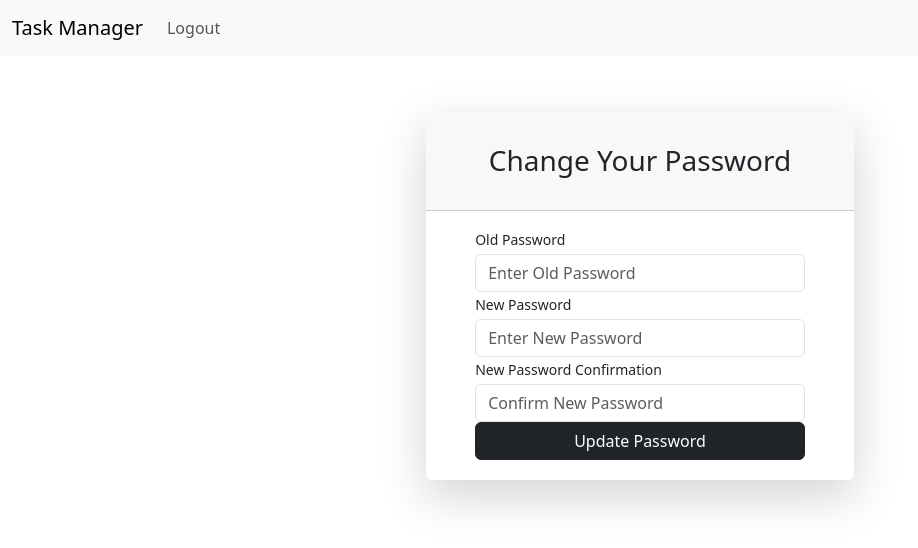
After one commit to kotolada/task_manager, a Django app: page /change_password/ in a window 1280 px wide. The commit adds this page. Shown: the top 548 px of the page, without its empty margins (0-918 px from the left). Run offline with Django 5.2, Linux system fonts and the light colour scheme; the visitor is signed in with stand-in values (Sample User, id 1).

Commit message:
Added user profile update view, change password view and priority sorting functionality

```diff
--- a/task_man/settings.py
+++ b/task_man/settings.py
@@ -26,6 +26,7 @@ INSTALLED_APPS = [
     'django.contrib.messages',
     'django.contrib.staticfiles',
     'task_manager',
+    # 'django_apscheduler',
 ]
 
 MIDDLEWARE = [
--- a/task_manager/apps.py
+++ b/task_manager/apps.py
@@ -4,3 +4,7 @@ from django.apps import AppConfig
 class TaskManagerConfig(AppConfig):
     default_auto_field = 'django.db.models.BigAutoField'
     name = 'task_manager'
+
+    # def ready(self):
+    #     from .runapscheduler import start_scheduler
+    #     start_scheduler()
--- /dev/null
+++ b/task_manager/templates/change_password.html
@@ -0,0 +1,77 @@
+{% extends "base.html" %}
+{% block content %}
+<div class="form-content my-3 p-3">
+    <div class="container">
+        <div class="row justify-content-center">
+            <div class="col-lg-5">
+                <div class="card shadow-lg border-0 rounded-lg mt-0 mb-3">
+                    <div class="card-header justify-content-center">
+                        <h3 class="font-weight-light my-4 text-center">Change Your Password</h3>
+                    </div>
+                    {% if form.errors %}
+                    <div class="alert alert-danger alert-dismissible" role="alert">
+                        <div id="form_errors">
+                            {% for key, value in form.errors.items %}
+                            <strong>{{ value }}</strong>
+                            {% endfor %}
+                        </div>
+                        <button type="button" class="close" data-dismiss="alert" aria-label="Close">
+                            <span aria-hidden="true">&times;</span>
+                        </button>
+                    </div>
+                    {% endif %}
+
+                    <div class="card-body">
+                        <form method="POST">
+                            {% csrf_token %}
+                            <div class="form-row">
+                                <div class="col-md-10 offset-md-1">
+                                    <div class="form-group">
+                                        <label class="small mb-1" for="id_old_password">Old Password</label>
+                                        <input type="password" name="old_password" autocomplete="new-password"
+                                            class="form-control" required id="id_old_password"
+                                            placeholder="Enter Old Password" />
+                                        <span>
+                                        </span>
+                                    </div>
+                                </div>
+                            </div>
+                            <div class="form-row">
+                                <div class="col-md-10 offset-md-1">
+                                    <div class="form-group">
+                                        <label class="small mb-1" for="id_new_password1">New Password</label>
+                                        <input type="password" name="new_password1" autocomplete="new-password"
+                                            class="form-control" required id="id_new_password1"
+                                            placeholder="Enter New Password" />
+                                        <span>
+                                        </span>
+                                    </div>
+                                </div>
+                            </div>
+                            <div class="form-row">
+                                <div class="col-md-10 offset-md-1">
+                                    <div class="form-group">
+                                        <label class="small mb-1" for="id_new_password2">New Password
+                                            Confirmation</label>
+                                        <input type="password" name="new_password2" autocomplete="new-password" required
+                                            id="id_new_password2" class="form-control"
+                                            placeholder="Confirm New Password" />
+                                    </div>
+                                </div>
+                            </div>
+                            <div class="form-row">
+                                <div class="col-md-10 offset-md-1">
+                                    <div class="form-group mt-0 mb-1">
+                                        <button type="submit" class="col-md-12 btn btn-dark" id="reset">Update
+                                            Password</button>
+                                    </div>
+                                </div>
+                            </div>
+                        </form>
+                    </div>
+                </div>
+            </div>
+        </div>
+    </div>
+</div>
+{% endblock %}
--- a/task_manager/templates/login.html
+++ b/task_manager/templates/login.html
@@ -3,13 +3,13 @@
 {% block content %}
 
 <div class="col-md-6 offset-md-3">
-    {% if messages %}
+    <!-- {% if messages %}
         <div class="alert alert-info" role="alert">
             {% for message in messages %}
                 <p>{{ message }}</p>
             {% endfor %}
         </div>
-    {% endif %}
+    {% endif %} -->
     <br/>
     <h1>Login</h1>
     <br/>
--- a/task_manager/urls.py
+++ b/task_manager/urls.py
@@ -1,5 +1,6 @@
 from django.urls import path
 from . import views
+from .views import ChangePasswordView
 
 urlpatterns = [
     path('', views.home, name='home'),
@@ -11,5 +12,6 @@ urlpatterns = [
     path('edit_task/<int:pk>', views.edit_task, name='edit_task'),
     path('delete_task/<int:pk>', views.delete_task, name='delete_task'),
     path('completed_tasks/', views.completed_tasks, name='completed_tasks'),
-
+    path('update_user/', views.update_user, name='update_user'),
+    path('change_password/', ChangePasswordView.as_view(), name='change_password'),
 ]
--- a/task_manager/views.py
+++ b/task_manager/views.py
@@ -1,35 +1,45 @@
 from django.shortcuts import render, redirect
 from django.contrib.auth import login, authenticate, logout
 from django.contrib import messages
-from .forms import RegisterUserForm, AddTaskForm
+from .forms import RegisterUserForm, UpdateUserForm, AddTaskForm
 from .models import Task
 from django.contrib.auth.decorators import login_required
 from django.utils import timezone
 from django.contrib.postgres.search import SearchVector
+from django.db.models import Case, When, Value, IntegerField
+from django.urls import reverse_lazy
+from django.contrib.auth.views import PasswordChangeView
+from django.contrib.messages.views import SuccessMessageMixin
 
 
 
 def home(request):
-    total_active = Task.objects.filter(user=request.user, task_status=Task.Status.IN_PROGRESS).count()
-    total_completed = Task.objects.filter(user=request.user, task_status=Task.Status.DONE).count()
+    if request.user.is_authenticated is False:
+        return render(request, 'home.html', {})
+
+    total_active = Task.objects.filter(
+        user=request.user, task_status=Task.Status.IN_PROGRESS).count()
+    total_completed = Task.objects.filter(
+        user=request.user, task_status=Task.Status.DONE).count()
+
     return render(request, 'home.html', {'total_active': total_active, 'total_completed': total_completed})
 
 
+def login_user(request):
+    if request.method != 'POST':
+        return render(request, 'login.html')
 
-def login_user(request):
-    if request.method == "POST":
-        username = request.POST['username']
-        password = request.POST['password']
-        # Authenticate
-        user = authenticate(request, username=username, password=password)
-        if user is not None:
-            login(request, user)
-            messages.success(request, "You have been logged in!")
-            return redirect('home')
-        else:
-            messages.error(request, "Invalid username or password. Please try again.")
-            return render(request, 'login.html', {})
-    return render(request, 'login.html')
+    username = request.POST['username']
+    password = request.POST['password']
+    user = authenticate(request, username=username, password=password)
+
+    if user is None:
+        messages.error(request, "Invalid username or password. Please try again.")
+        return render(request, 'login.html', {})
+
+    login(request, user)
+    messages.success(request, "You have been logged in!")
+    return redirect('home')
 
 
 def logout_user(request):
@@ -37,34 +47,62 @@ def logout_user(request):
     messages.success(request, 'You have logged out.')
     return redirect('home')
 
+
 def register_user(request):
+    if request.method != 'POST':
+        return render(request, 'register.html', {'form': RegisterUserForm()})
+
+    form = RegisterUserForm(request.POST)
+
+    if form.is_valid() is False:
+        return render(request, 'register.html', {'form': form})
+
+    form.save()
+    messages.success(request, 'You have successfully registered!')
+
+    return redirect('home')
+
+
+@login_required
+def update_user(request):
     if request.method == "POST":
-        form = RegisterUserForm(request.POST)
-        if form.is_valid():
-            form.save()
-            messages.success(request, 'You have successfully registered!')
-            return redirect('home')
-    # If the user haven't submitted (POSTed) data yet,
-    # show them the registration form
-    else:
-        form = RegisterUserForm()
-    # If the form is not valid, re-render the form along with
-    # user input and error messages.
-    return render(request, 'register.html', {'form':form})
+        form = UpdateUserForm(request.POST, instance=request.user)
+
+        if form.is_valid() is False:
+            return render(request, 'update_user.html', {'form': form})
+
+        form.save()
+        messages.success(request, 'Your profile has been updated!')
+        return redirect('update_user')
+
+
+    form = UpdateUserForm(instance=request.user)
+
+    return render(request, 'update_user.html', {'form': form})
+
+class ChangePasswordView(SuccessMessageMixin, PasswordChangeView):
+    template_name = 'change_password.html'
+    success_message = "Password changed successfully."
+    success_url = reverse_lazy('home')
 
 @login_required
 def add_task(request):
-    if request.method == "POST":
-        form = AddTaskForm(request.POST)
-        if form.is_valid():
-            task = form.save(commit=False)
-            task.user = request.user
-            task.save()
-            messages.success(request, "Task added successfully!")
-            return redirect('task_list')
-    else:
-        form = AddTaskForm()
-    return render(request, 'add_task.html', {'form':form})
+    if request.method != 'POST':
+        return render(request, 'add_task.html', {'form': AddTaskForm()})
+
+    form = AddTaskForm(request.POST)
+
+    if form.is_valid() == False:
+        return render(request, 'add_task.html', {'form': form})
+
+    task = form.save(commit=False)
+    task.user = request.user
+    task.save()
+
+    messages.success(request, "Task added successfully!")
+
+    return redirect('task_list')
+
 
 def edit_task(request, pk):
     if request.user.is_authenticated:
@@ -81,6 +119,7 @@ def edit_task(request, pk):
         messages.error('You must be logged in to do that.')
         return redirect('login')
 
+
 def delete_task(request, pk):
     if request.user.is_authenticated:
         delete_it = Task.objects.get(id=pk)
@@ -91,55 +130,79 @@ def delete_task(request, pk):
         messages.error('You must be logged in to do that.')
         return redirect('login')
 
+
 @login_required
 def task_list(request):
-    query = request.GET.get('q', '')
-    tasks = Task.objects.filter(user=request.user, task_status=Task.Status.IN_PROGRESS)
+    tasks = Task.objects.filter(
+        user=request.user, task_status=Task.Status.IN_PROGRESS).order_by('due_date')
 
     # Adding search functionality
+    query = request.GET.get('q', '')
     if query:
         tasks = Task.objects.annotate(
-            search=SearchVector('task_name', 'task_description') # Search in both name and desc
+            # Search in both name and desc
+            search=SearchVector('task_name', 'task_description')
         ).filter(search=query, user=request.user, task_status=Task.Status.IN_PROGRESS)
+
+    # Adding sorting functionality
+    priority_order = Case(
+        When(task_priority='LOW', then=Value(1)),
+        When(task_priority='MEDIUM', then=Value(2)),
+        When(task_priority='HIGH', then=Value(3)),
+        output_field=IntegerField(),
+    )
+    tasks = tasks.annotate(priority_order=priority_order)
+    sort = request.GET.get('sort')
+    if sort == 'task_priority':
+        tasks = tasks.order_by('priority_order')
+    elif sort == '-task_priority':
+        tasks = tasks.order_by('-priority_order')
 
     # Adding the 'DONE' button to update the task status in the db
     if request.method == "POST":
         task_id = request.POST.get('id')
         try:
-            task = Task.objects.get(id=task_id, user=request.user)  # Filter by user
+            task = Task.objects.get(
+                id=task_id, user=request.user)  # Filter by user
             task.task_status = Task.Status.DONE  # Mark as Done
             task.save()
-            messages.success(request, f"Task '{task.task_name}' marked as Done!")
+            messages.success(request, f'Task "{task.task_name}" marked as Done!')
         except Task.DoesNotExist:
-            messages.error(request, "Task not found or you don't have permission to update it.")
+            messages.error(
+                request, "Task not found or you don't have permission to update it.")
         return redirect('task_list')
 
     # Adding a timezone variable to enable comparison in the template
     now = timezone.now()
-    tasks = tasks.order_by('due_date')
-    return render(request, 'task_list.html', {'tasks': tasks, 'now': now, 'query': query})
+    # tasks = tasks.order_by('due_date')
+    return render(request, 'task_list.html', {'tasks': tasks, 'now': now, 'query': query, 'sort': sort})
+
 
 @login_required
 def completed_tasks(request):
     query = request.GET.get('q', '')
 
-    tasks = Task.objects.filter(user=request.user, task_status=Task.Status.DONE)
+    tasks = Task.objects.filter(
+        user=request.user, task_status=Task.Status.DONE)
 
     # Adding search functionality
     if query:
         tasks = Task.objects.annotate(
-            search=SearchVector('task_name', 'task_description') # Search in both name and desc
+            # Search in both name and desc
+            search=SearchVector('task_name', 'task_description')
         ).filter(search=query, user=request.user, task_status=Task.Status.DONE)
 
     if request.method == "POST":
         task_id = request.POST.get('id')
         try:
-            task = Task.objects.get(id=task_id, user=request.user)  # Filter by user
+            task = Task.objects.get(
+                id=task_id, user=request.user)  # Filter by user
             task.task_status = Task.Status.IN_PROGRESS  # Mark as Done
             task.save()
-            messages.success(request, f"Task '{task.task_name}' moved back to the active list!")
+            messages.success(request, f'Task "{task.task_name}" moved back to the active list!')
         except Task.DoesNotExist:
-            messages.error(request, "Task not found or you don't have permission to update it.")
+            messages.error(
+                request, "Task not found or you don't have permission to update it.")
         return redirect('task_list')
 
     tasks = tasks.order_by('-due_date')
```
Also changed, not shown: task_manager/forms.py (+42 -12 lines), task_manager/models.py (+10 -0 lines), task_manager/runapscheduler.py (added, +47 -0 lines), task_manager/templates/home.html (+5 -4 lines), task_manager/templates/task_list.html (+18 -1 lines), task_manager/templates/update_user.html (added, +42 -0 lines), task_manager/migrations/0004_task_task_priority.py (added).
